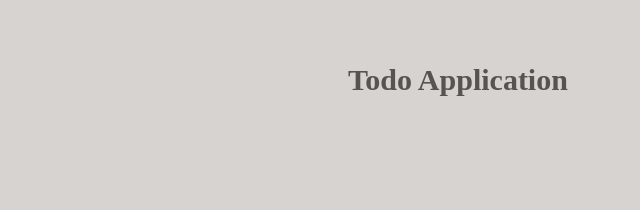
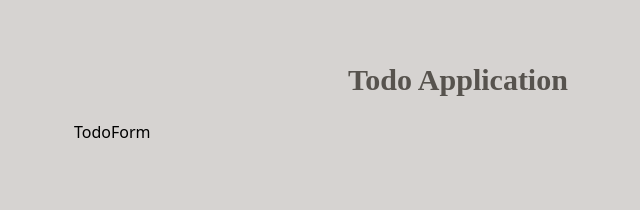
Before and after one commit to anoopraju31/task-tracker, a React (Vite) app: page / in a window 1280 px wide. Shown: the top 210 px of the page, without its empty margins (182-822 px from the left). Built offline with nearby package versions, Linux system fonts and the light colour scheme; a web font is replaced by a local one.

Commit message:
Todo Form Component - initial

```diff
--- /dev/null
+++ b/src/components/TodoForm.tsx
@@ -0,0 +1,5 @@
+const TodoForm = () => {
+	return <div>TodoForm</div>
+}
+
+export default TodoForm
--- a/src/pages/Home.tsx
+++ b/src/pages/Home.tsx
@@ -1,9 +1,11 @@
 import Header from '../components/Header'
+import TodoForm from '../components/TodoForm'
 
 const Home = () => {
 	return (
 		<div className='container mx-auto max-w-3xl'>
 			<Header />
+			<TodoForm />
 		</div>
 	)
 }
```
